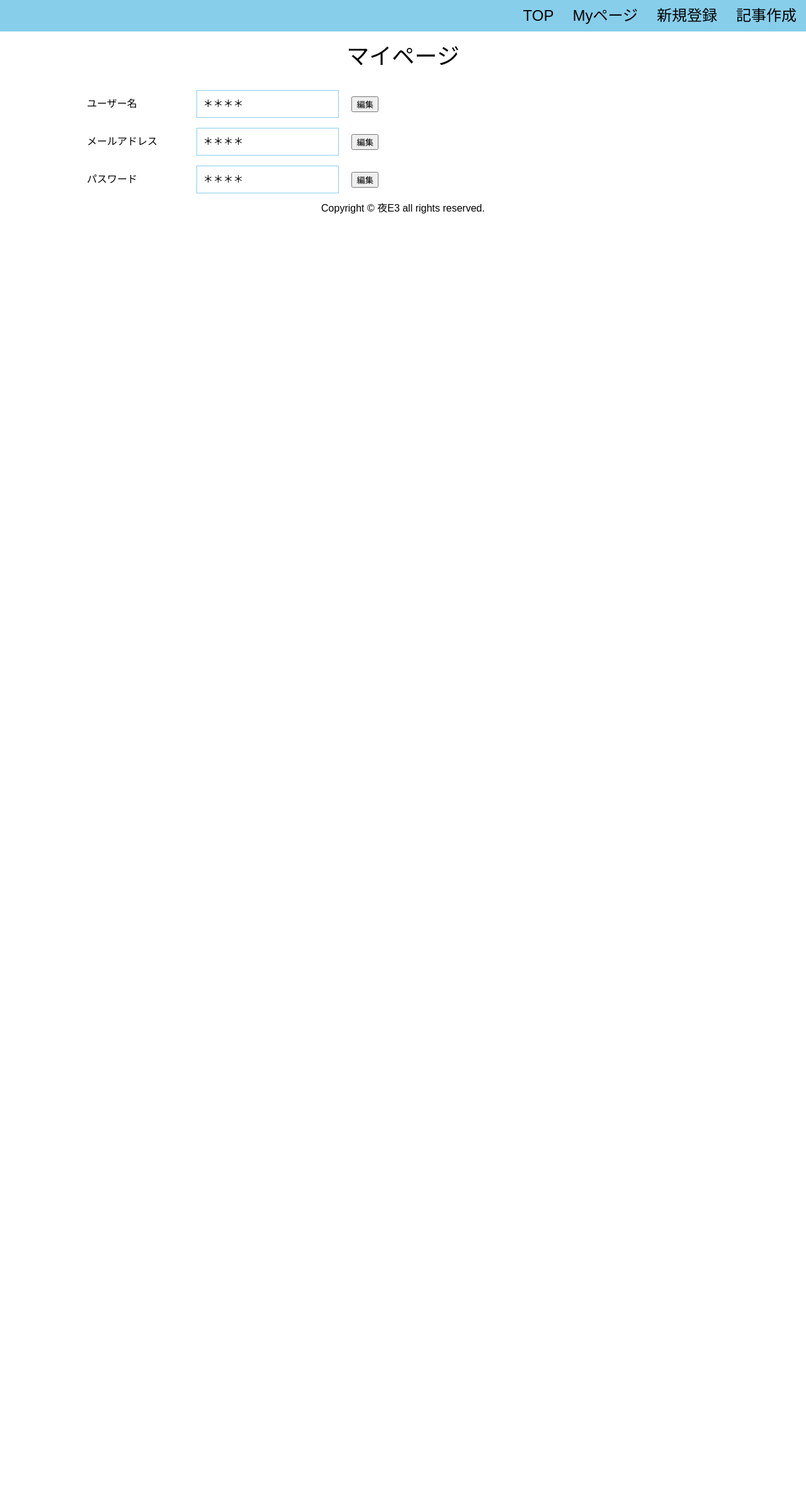
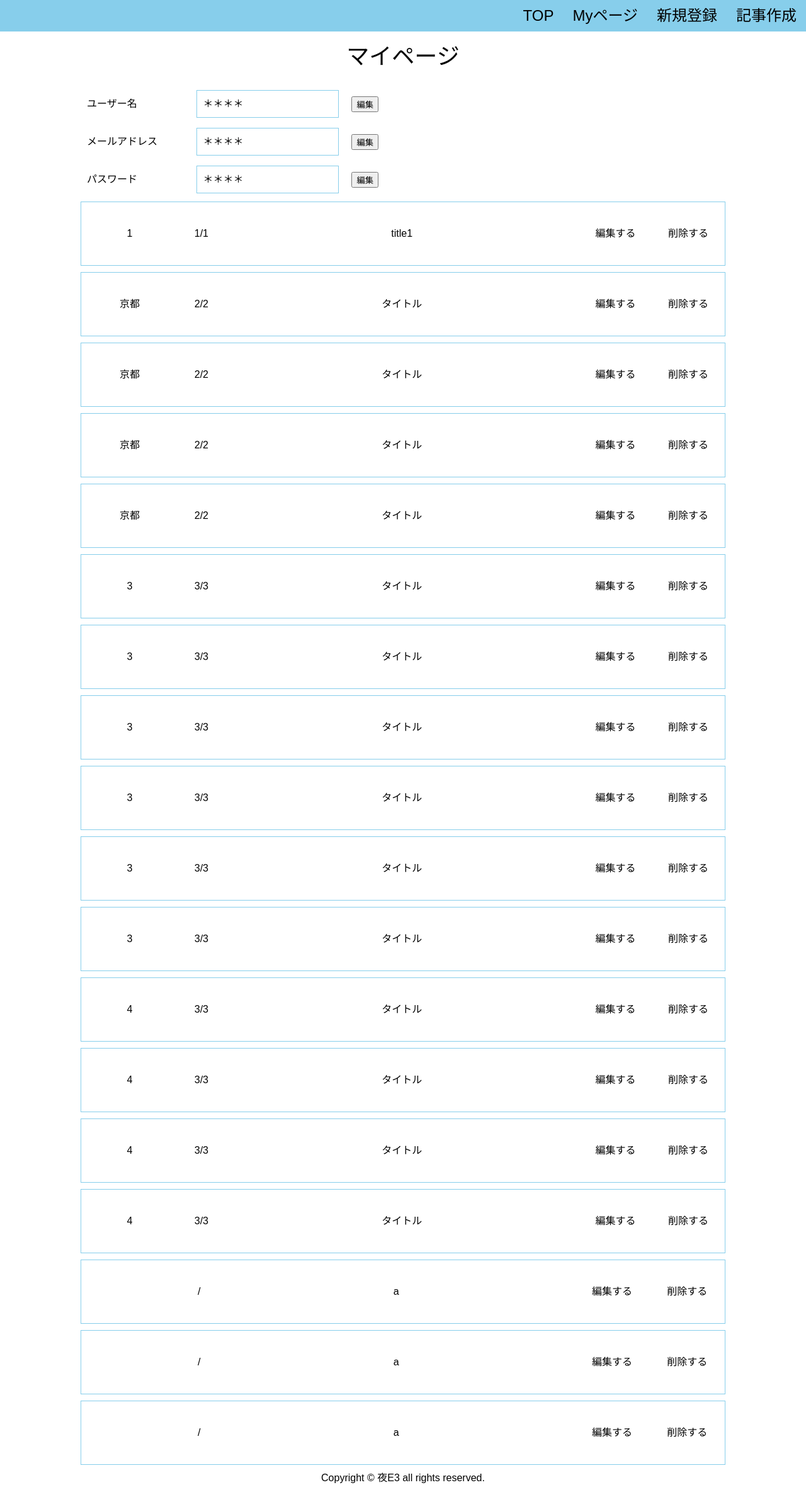
Before and after one commit to teraooooooo/Graduation-production, a Flask app: page /mypage in a window 1280 px wide. Shown: the whole page at 63% size. Before the commit the page ends 339 px from the top, so only its background shows below. Run offline with Flask 2, Linux system fonts and the light colour scheme; data comes from the database, SQL or seed files in the repository; both versions use the stored data as it was before the commit.

Commit message:
マイページ（mypage）を新DBに対応

```diff
--- a/templates/mypage.html
+++ b/templates/mypage.html
@@ -20,10 +20,10 @@
 </div>
 
 <!--日付・タイトルはDBからselect -->
-{% for item in pages %}
+{% for item in page %}
 <div class="mypg_box2">
     <div class="my_item">{{item["area"]}}</div>
-    <div class="my_item1">{{item["month"]}}/{{item["day"]}}</div>
+    <div class="my_item1">{{item["month"]}}/{{item["date"]}}</div>
     <div class="my_item2">{{item["title"]}}</div>
     <div class="my_item3">編集する</div>
     <div class="my_item4">削除する</div>
```
Also changed, not shown: flaskapp.db.
